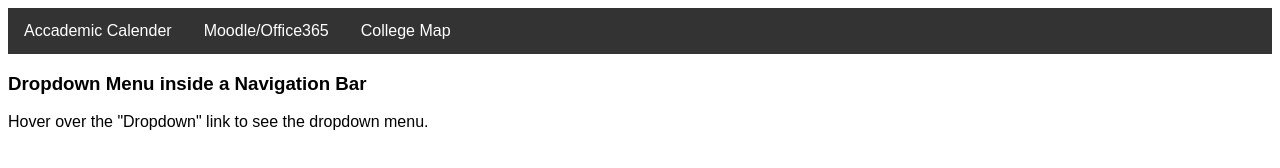
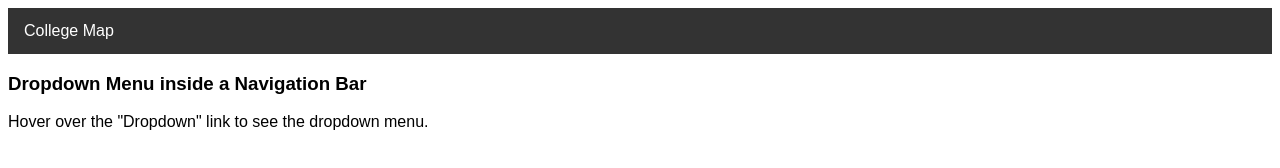
Before and after one commit to dylansteele2001/college.dylansteele.org, a plain HTML site: page index.html in a window 1280 px wide. Drawn offline with Linux system fonts and the light colour scheme.

Commit message:
Update index.html

```diff
--- a/index.html
+++ b/index.html
@@ -9,8 +9,7 @@
 <body style="background-color:white;">
 <link rel="icon" type="image/x-icon" href="IMG_0025.jpeg">
 <div class="navbar">
-  <a href="https://www.bfei.ie/students/academic-calendar/">Accademic Calender</a>
-  <a href="https://bfei.etbonline.ie/">Moodle/Office365</a>
+
   <div class="dropdown">
     <button class="dropbtn">College Map
       <i class="fa fa-caret-down"></i>
```
